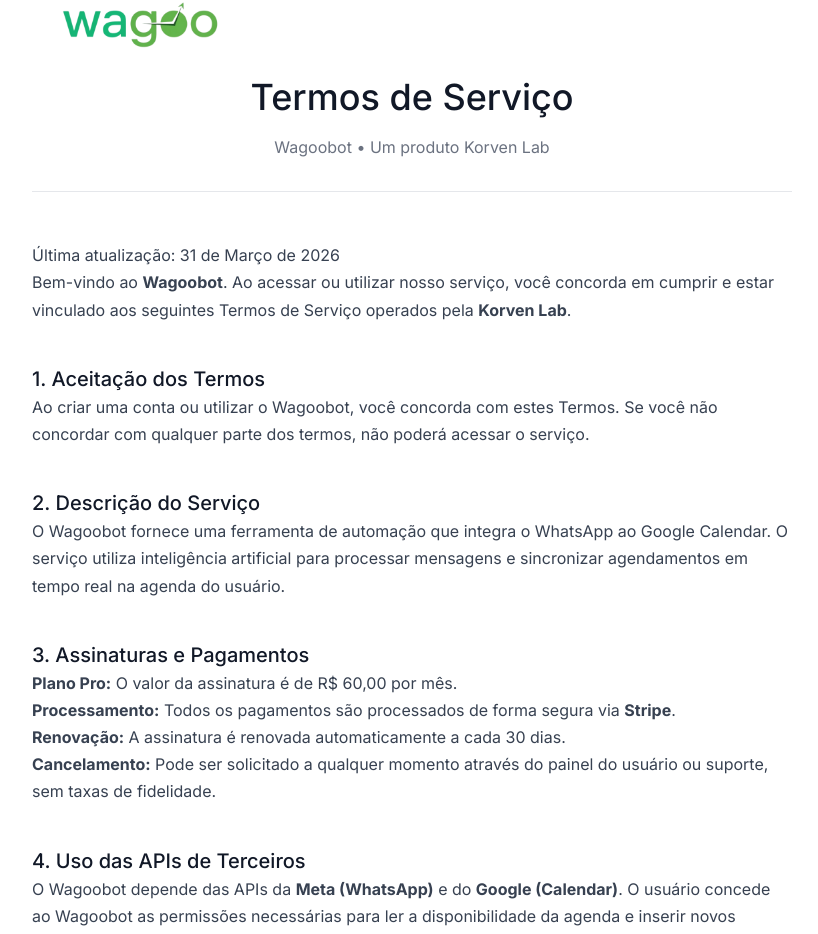
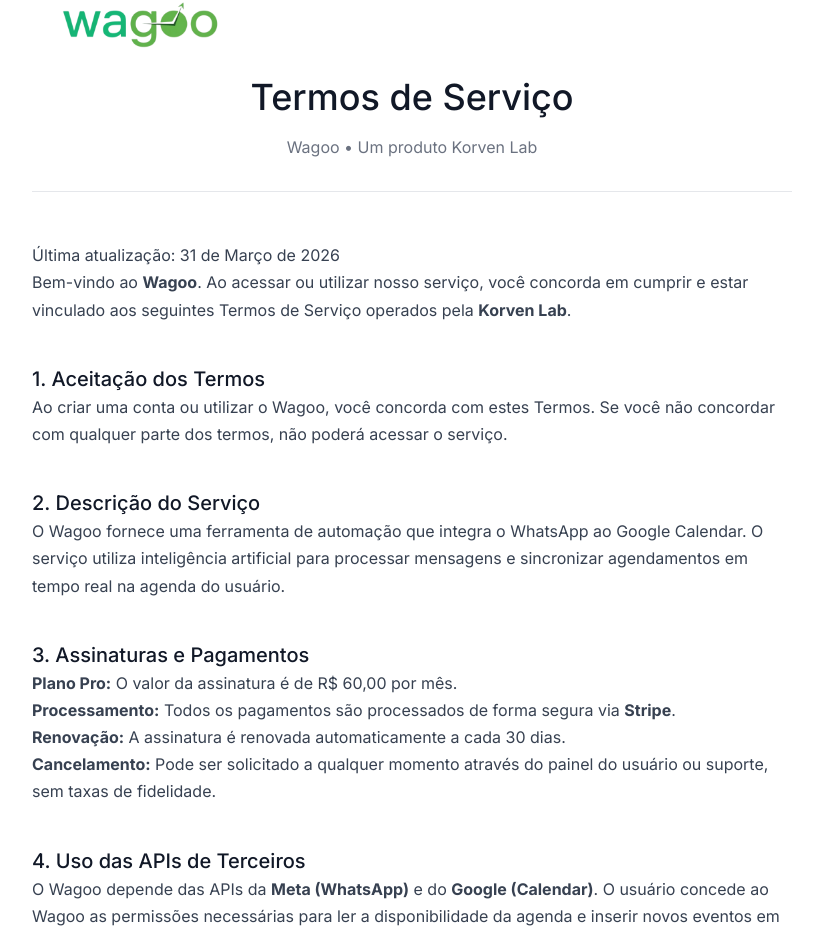
Before and after one commit to korvenlab/wag-frontend, a React (Vite) app: page /termos in a window 1280 px wide. Shown: the part 100-1034 px from the top of the page, without its empty margins (228-1046 px from the left). Built offline with nearby package versions, Linux system fonts and the light colour scheme; no server answers.

Commit message:
Update TermsPage.tsx

```diff
--- a/src/app/pages/TermsPage.tsx
+++ b/src/app/pages/TermsPage.tsx
@@ -13,28 +13,28 @@
       <header style={{ textAlign: 'center', marginBottom: '50px', borderBottom: '1px solid #e5e7eb', paddingBottom: '30px' }}>
         <img
           src="/logo.png"
-          alt="Logo Wagoobot"
+          alt="Logo Wagoo"
           style={{ height: '50px', marginBottom: '20px' }}
         />
         <h1 style={{ color: '#111827', fontSize: '2.25rem', margin: '0' }}>Termos de Serviço</h1>
-        <p style={{ color: '#6b7280', marginTop: '10px' }}>Wagoobot • Um produto Korven Lab</p>
+        <p style={{ color: '#6b7280', marginTop: '10px' }}>Wagoo • Um produto Korven Lab</p>
       </header>
 
       <section>
         <p>Última atualização: 31 de Março de 2026</p>
 
         <p>
-          Bem-vindo ao <strong>Wagoobot</strong>. Ao acessar ou utilizar nosso serviço, você concorda em cumprir e estar vinculado aos seguintes Termos de Serviço operados pela <strong>Korven Lab</strong>.
+          Bem-vindo ao <strong>Wagoo</strong>. Ao acessar ou utilizar nosso serviço, você concorda em cumprir e estar vinculado aos seguintes Termos de Serviço operados pela <strong>Korven Lab</strong>.
         </p>
 
         <h2 style={{ color: '#111827', marginTop: '40px' }}>1. Aceitação dos Termos</h2>
         <p>
-          Ao criar uma conta ou utilizar o Wagoobot, você concorda com estes Termos. Se você não concordar com qualquer parte dos termos, não poderá acessar o serviço.
+          Ao criar uma conta ou utilizar o Wagoo, você concorda com estes Termos. Se você não concordar com qualquer parte dos termos, não poderá acessar o serviço.
         </p>
 
         <h2 style={{ color: '#111827', marginTop: '40px' }}>2. Descrição do Serviço</h2>
         <p>
-          O Wagoobot fornece uma ferramenta de automação que integra o WhatsApp ao Google Calendar. O serviço utiliza inteligência artificial para processar mensagens e sincronizar agendamentos em tempo real na agenda do usuário.
+          O Wagoo fornece uma ferramenta de automação que integra o WhatsApp ao Google Calendar. O serviço utiliza inteligência artificial para processar mensagens e sincronizar agendamentos em tempo real na agenda do usuário.
         </p>
 
         <h2 style={{ color: '#111827', marginTop: '40px' }}>3. Assinaturas e Pagamentos</h2>
@@ -47,8 +47,8 @@
 
         <h2 style={{ color: '#111827', marginTop: '40px' }}>4. Uso das APIs de Terceiros</h2>
         <p>
-          O Wagoobot depende das APIs da <strong>Meta (WhatsApp)</strong> e do <strong>Google (Calendar)</strong>.
-          O usuário concede ao Wagoobot as permissões necessárias para ler a disponibilidade da agenda e inserir novos eventos em seu nome, estritamente para a finalidade de agendamento automático.
+          O Wagoo depende das APIs da <strong>Meta (WhatsApp)</strong> e do <strong>Google (Calendar)</strong>.
+          O usuário concede ao Wagoo as permissões necessárias para ler a disponibilidade da agenda e inserir novos eventos em seu nome, estritamente para a finalidade de agendamento automático.
         </p>
 
         <h2 style={{ color: '#111827', marginTop: '40px' }}>5. Responsabilidades do Usuário</h2>
```
